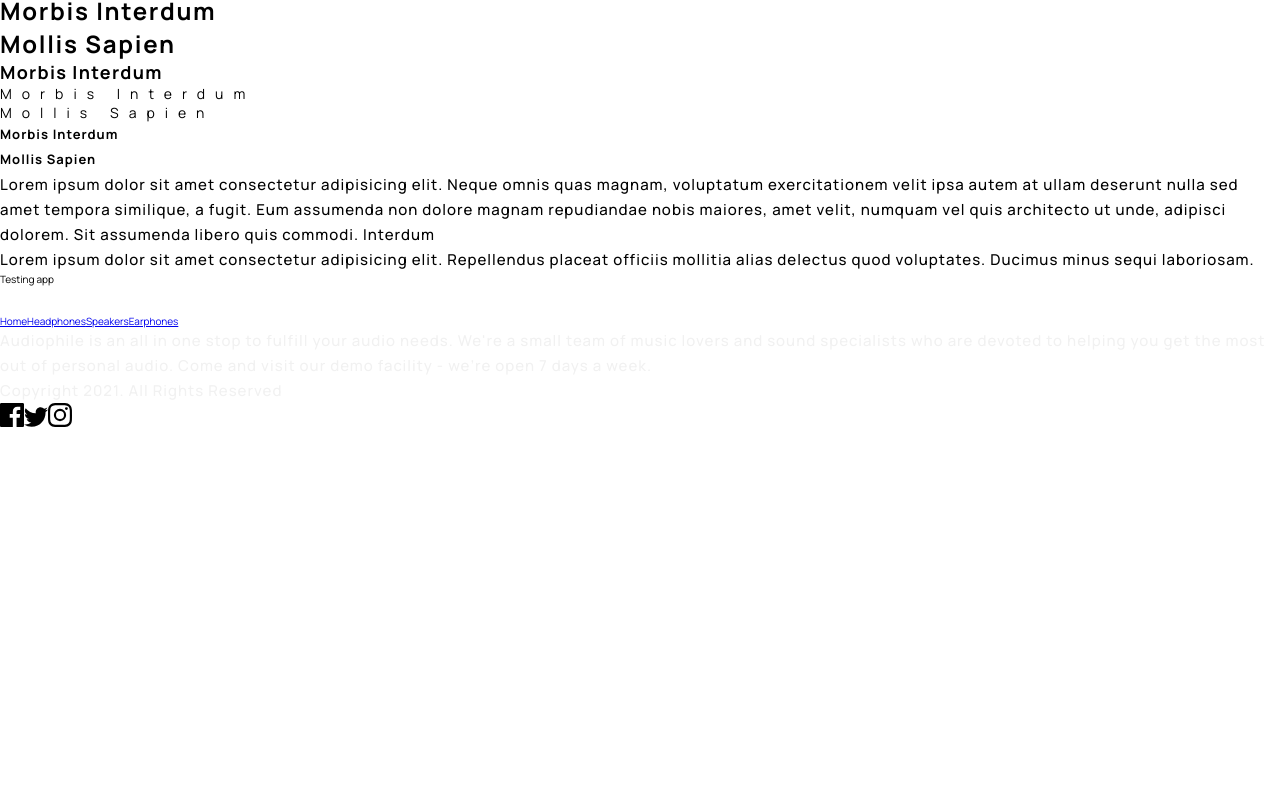
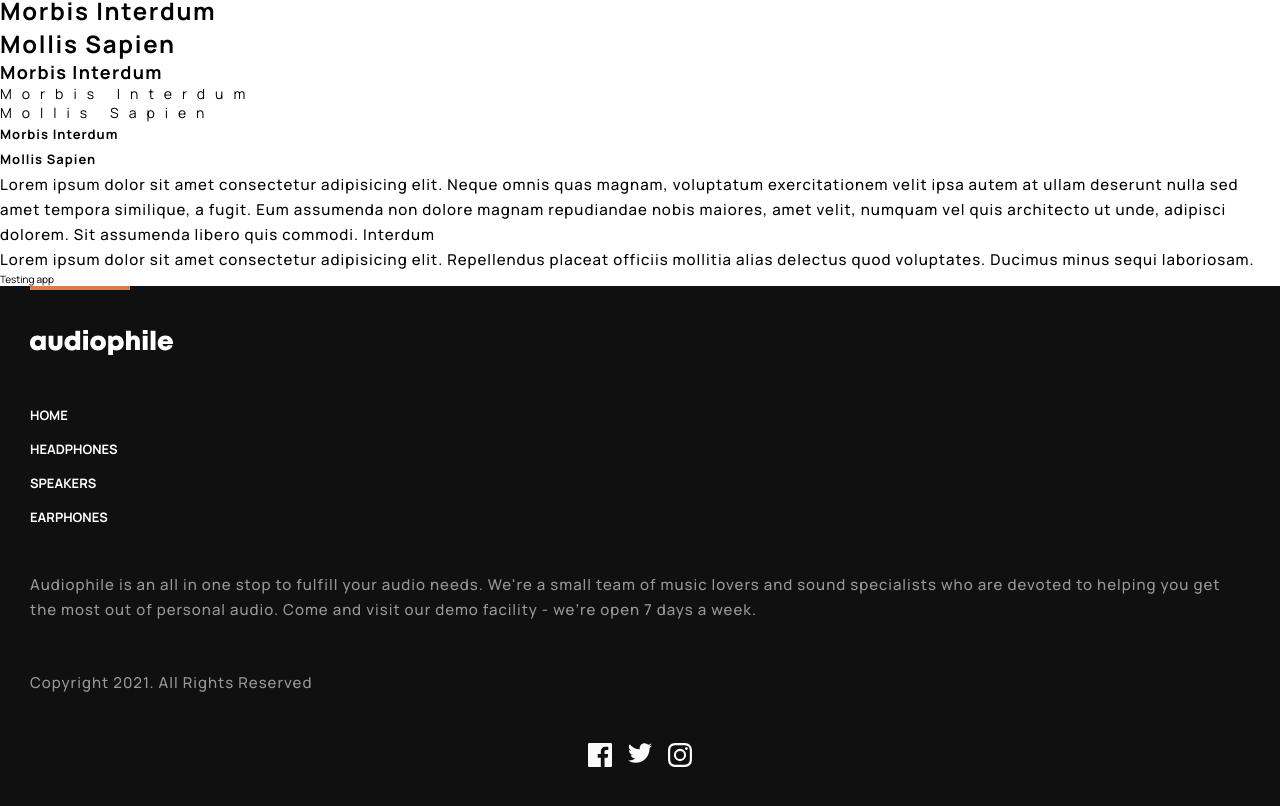
Before and after one commit to MauricioMorenoMorales/FM-16-audiophile-e-comerce, a React (Create React App) app: page / in a window 1280 px wide. Shown: the part 947-1753 px from the top of the page. Before the commit the page ends 1377 px from the top, so only its background shows below. Built offline with nearby package versions, Linux system fonts and the light colour scheme.

Commit message:
Footer structure completed

```diff
--- a/src/components/Footer/Footer.styles.ts
+++ b/src/components/Footer/Footer.styles.ts
@@ -1,8 +1,58 @@
 import styled from 'styled-components';
+import { colorSystem, fontSystem } from '../../global/designSystem';
 
 const Styles = styled.footer`
+	text-align: center;
+	background-color: ${colorSystem.baseSecondary};
+	.footer-line {
+		width: 100px;
+		height: 4px;
+		background-color: ${colorSystem.accent};
+		margin: 0 auto 40px auto;
+	}
 	.footer {
-
+		padding: 0 30px;
+		padding-bottom: 48px;
+		&__logo {
+			margin-bottom: 48px;
+		}
+		&__links {
+			display: flex;
+			flex-direction: column;
+			margin-bottom: 30px;
+			&__item {
+				text-decoration: none;
+				color: ${colorSystem.basePrimarySaturated};
+				font-weight: ${fontSystem.fontWeightBold};
+				text-transform: uppercase;
+				cursor: pointer;
+				margin-bottom: 16px;
+				font-size: 1.3rem;
+				&:hover {
+					color: ${colorSystem.accent};
+				}
+			}
+		}
+		&__description {
+			margin-bottom: 48px;
+		}
+		&__copyright {
+			margin-bottom: 48px;
+		}
+		&__social {
+			margin: 0 auto;
+			display: flex;
+			width: 104px;
+			justify-content: space-between;
+		}
+	}
+	@media screen and (min-width: 768px) {
+		text-align: start;
+		.footer-line {
+			margin: 0;
+			margin-bottom: 40px;
+			margin-left: 30px;
+		}
 	}
 `;
 
--- a/src/components/Footer/Footer.tsx
+++ b/src/components/Footer/Footer.tsx
@@ -6,6 +6,7 @@ import Logo from '../../assets/shared/desktop/logo.svg';
 const Footer: React.FC = () => {
 	return (
 		<Styles>
+			<div className="footer-line"></div>
 			<div className="footer">
 				<figure className="footer__logo">
 					<img src={Logo} alt="audiophile" />
@@ -25,7 +26,7 @@ const Footer: React.FC = () => {
 					</a>
 				</section>
 				<section className="footer__description">
-					<Text color="basePrimaryDesaturated">
+					<Text color="baseSecondaryDesaturated">
 						Audiophile is an all in one stop to fulfill your audio needs. We're
 						a small team of music lovers and sound specialists who are devoted
 						to helping you get the most out of personal audio. Come and visit
@@ -33,14 +34,14 @@ const Footer: React.FC = () => {
 					</Text>
 				</section>
 				<section className="footer__copyright">
-					<Text color="basePrimaryDesaturated">
+					<Text color="baseSecondaryDesaturated">
 						Copyright 2021. All Rights Reserved
 					</Text>
 				</section>
-				<section className="footer__links">
-					<Icon iconName="facebook" color="baseSecondarySaturated" />
-					<Icon iconName="twitter" color="baseSecondarySaturated" />
-					<Icon iconName="instagram" color="baseSecondarySaturated" />
+				<section className="footer__social">
+					<Icon iconName="facebook" />
+					<Icon iconName="twitter" />
+					<Icon iconName="instagram" />
 				</section>
 			</div>
 		</Styles>
--- a/src/components/atoms/Icons/Icons.tsx
+++ b/src/components/atoms/Icons/Icons.tsx
@@ -26,7 +26,7 @@ const Icons: React.FC<{
 					<path
 						d="M22.675 0H1.325C.593 0 0 .593 0 1.325v21.351C0 23.407.593 24 1.325 24H12.82v-9.294H9.692v-3.622h3.128V8.413c0-3.1 1.893-4.788 4.659-4.788 1.325 0 2.463.099 2.795.143v3.24l-1.918.001c-1.504 0-1.795.715-1.795 1.763v2.313h3.587l-.467 3.622h-3.12V24h6.116c.73 0 1.323-.593 1.323-1.325V1.325C24 .593 23.407 0 22.675 0z"
 						fill={hover ? colorSystem[hoverColor] : colorSystem[color]}
-						fill-rule="nonzero"
+						fillRule="nonzero"
 					/>
 				</svg>
 			</IconContainer>
@@ -44,7 +44,7 @@ const Icons: React.FC<{
 					<path
 						d="M24 2.557a9.83 9.83 0 01-2.828.775A4.932 4.932 0 0023.337.608a9.864 9.864 0 01-3.127 1.195A4.916 4.916 0 0016.616.248c-3.179 0-5.515 2.966-4.797 6.045A13.978 13.978 0 011.671 1.149a4.93 4.93 0 001.523 6.574 4.903 4.903 0 01-2.229-.616c-.054 2.281 1.581 4.415 3.949 4.89a4.935 4.935 0 01-2.224.084 4.928 4.928 0 004.6 3.419A9.9 9.9 0 010 17.54a13.94 13.94 0 007.548 2.212c9.142 0 14.307-7.721 13.995-14.646A10.025 10.025 0 0024 2.557z"
 						fill={hover ? colorSystem[hoverColor] : colorSystem[color]}
-						fill-rule="nonzero"
+						fillRule="nonzero"
 					/>
 				</svg>
 			</IconContainer>
@@ -62,7 +62,7 @@ const Icons: React.FC<{
 					<path
 						d="M12 2.163c3.204 0 3.584.012 4.85.07 3.252.148 4.771 1.691 4.919 4.919.058 1.265.069 1.645.069 4.849 0 3.205-.012 3.584-.069 4.849-.149 3.225-1.664 4.771-4.919 4.919-1.266.058-1.644.07-4.85.07-3.204 0-3.584-.012-4.849-.07-3.26-.149-4.771-1.699-4.919-4.92-.058-1.265-.07-1.644-.07-4.849 0-3.204.013-3.583.07-4.849.149-3.227 1.664-4.771 4.919-4.919 1.266-.057 1.645-.069 4.849-.069zM12 0C8.741 0 8.333.014 7.053.072 2.695.272.273 2.69.073 7.052.014 8.333 0 8.741 0 12c0 3.259.014 3.668.072 4.948.2 4.358 2.618 6.78 6.98 6.98C8.333 23.986 8.741 24 12 24c3.259 0 3.668-.014 4.948-.072 4.354-.2 6.782-2.618 6.979-6.98.059-1.28.073-1.689.073-4.948 0-3.259-.014-3.667-.072-4.947-.196-4.354-2.617-6.78-6.979-6.98C15.668.014 15.259 0 12 0zm0 5.838a6.162 6.162 0 100 12.324 6.162 6.162 0 000-12.324zM12 16a4 4 0 110-8 4 4 0 010 8zm6.406-11.845a1.44 1.44 0 100 2.881 1.44 1.44 0 000-2.881z"
 						fill={hover ? colorSystem[hoverColor] : colorSystem[color]}
-						fill-rule="nonzero"
+						fillRule="nonzero"
 					/>
 				</svg>
 			</IconContainer>
```
